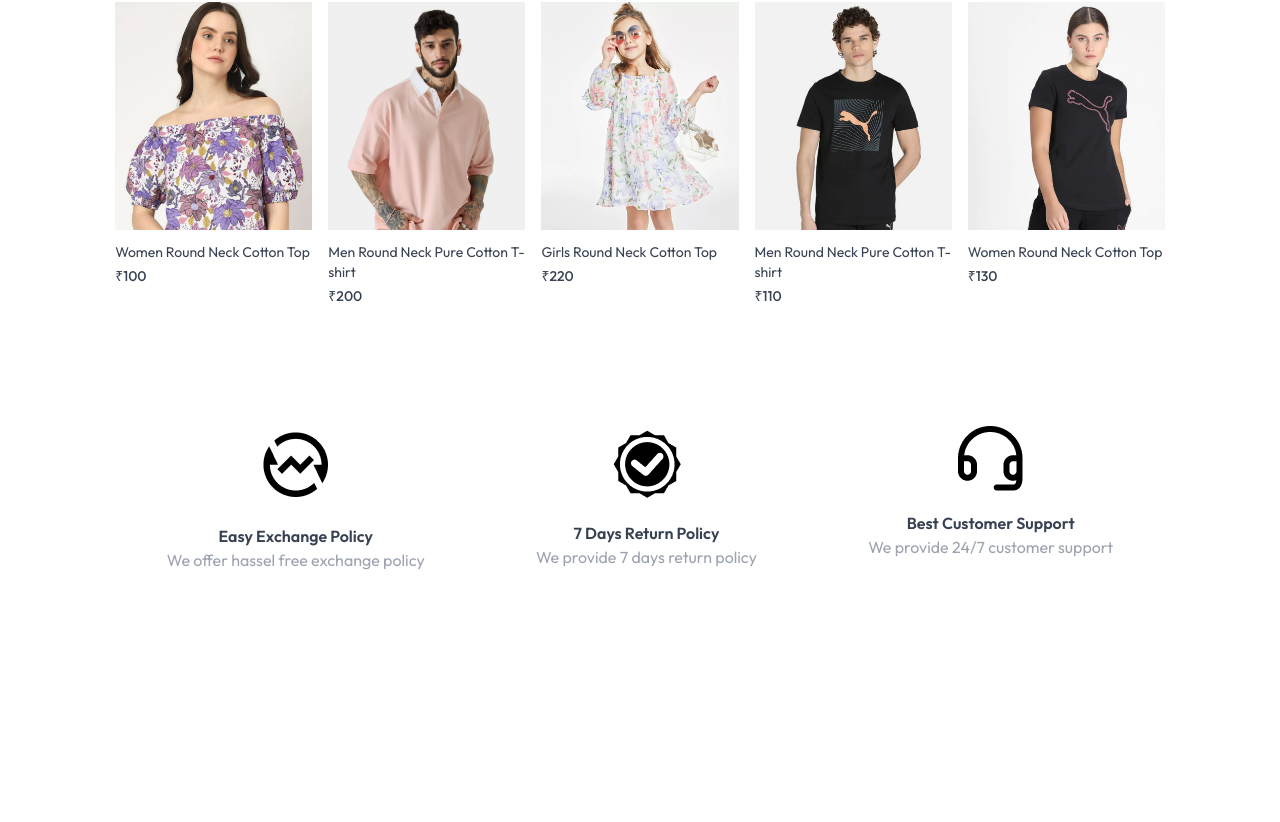
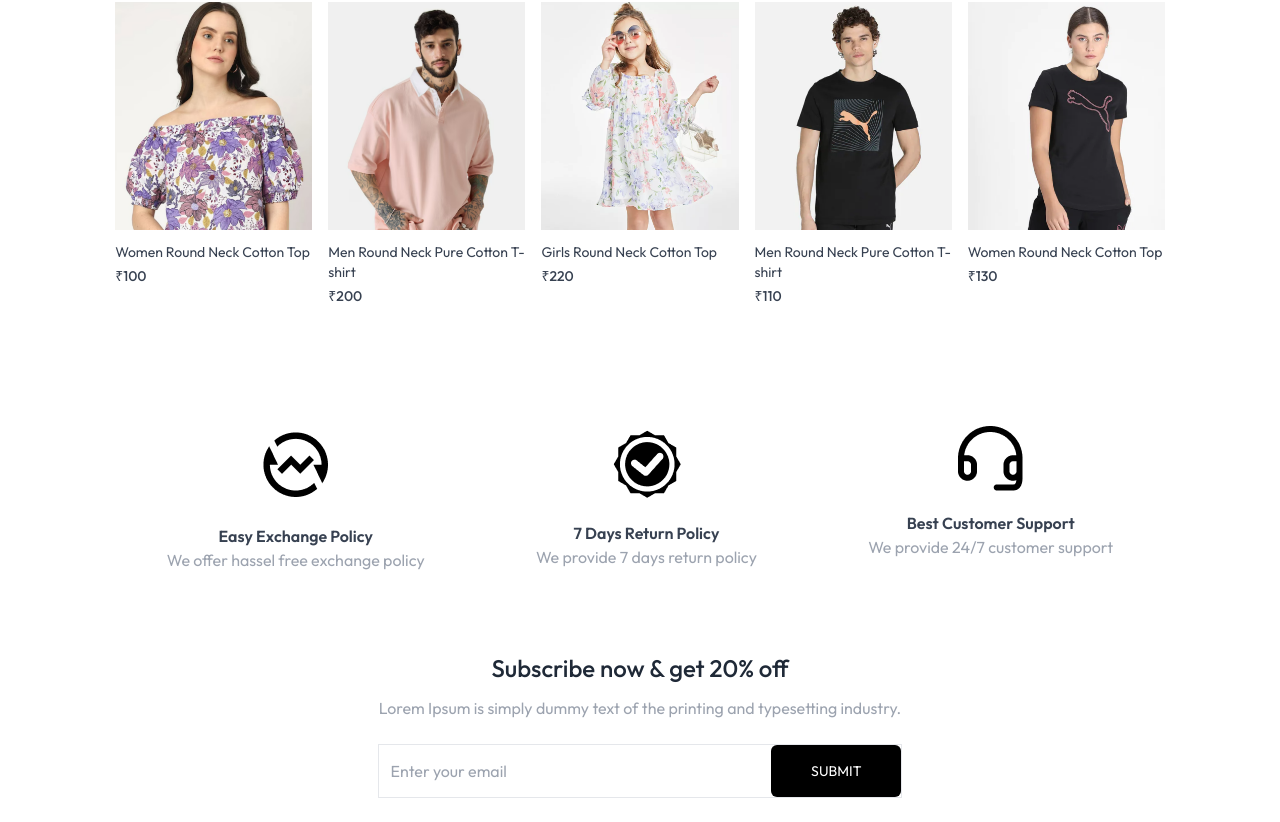
Before and after one commit to shreysingh-singh/FOREVER_ECOMMER_APP, a React (Vite) app in the folder frontend/: page / in a window 1280 px wide. Shown: the part 1483-2305 px from the top of the page. Before the commit the page ends 2135 px from the top, so only its background shows below. Built offline with nearby package versions, Linux system fonts and the light colour scheme.

Commit message:
_07_NewsLetter

```diff
--- /dev/null
+++ b/frontend/src/components/NewsLetterBox.jsx
@@ -0,0 +1,24 @@
+
+function NewsLetterBox() {
+    const onSubmitHandler = (event) => {
+        event.preventDefault();
+    }
+
+  return (
+    <div className="text-center">
+      <p className="text-2xl font-medium text-gray-800">
+        Subscribe now & get 20% off
+      </p>
+      <p className="text-gray-400 mt-3">
+        Lorem Ipsum is simply dummy text of the printing and typesetting
+        industry.
+      </p>
+      <form onSubmit={onSubmitHandler} className="w-full sm:w-1/2 flex items-center gap-3 mx-auto my-6 border pl-3 ">
+        <input  className="w-full sm:flex-col outline-none" type="email" placeholder="Enter your email" required />
+        <button type="submit" className="text-sm  bg-black text-white py-4 px-10 rounded-md cursor-pointer">SUBMIT</button>
+      </form>
+    </div>
+  );
+}
+
+export default NewsLetterBox
--- a/frontend/src/pages/Home.jsx
+++ b/frontend/src/pages/Home.jsx
@@ -3,6 +3,7 @@ import Hero from '../components/Hero'
 import LatestCollection from '../components/LatestCollection'
 import BestSeller from '../components/BestSeller'
 import OurPolicy from '../components/OurPolicy'
+import NewsLetterBox from '../components/NewsLetterBox'
 
 const Home = () => {
   return (
@@ -11,6 +12,7 @@ const Home = () => {
       <LatestCollection />
       <BestSeller />
       <OurPolicy />
+      <NewsLetterBox />
     </div>
   )
 }
```
Also changed, not shown: frontend/src/components/Fotter.jsx (added).
